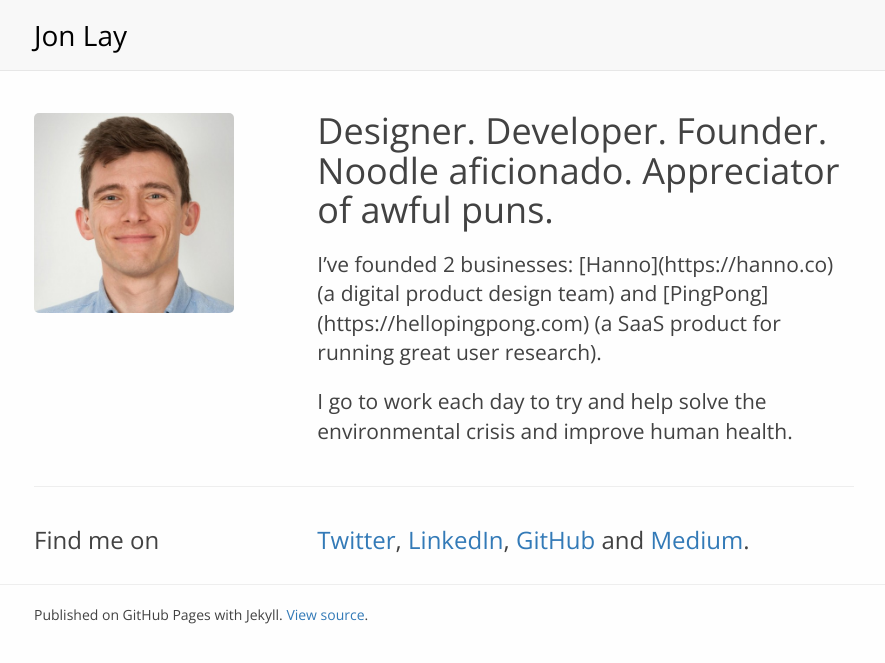
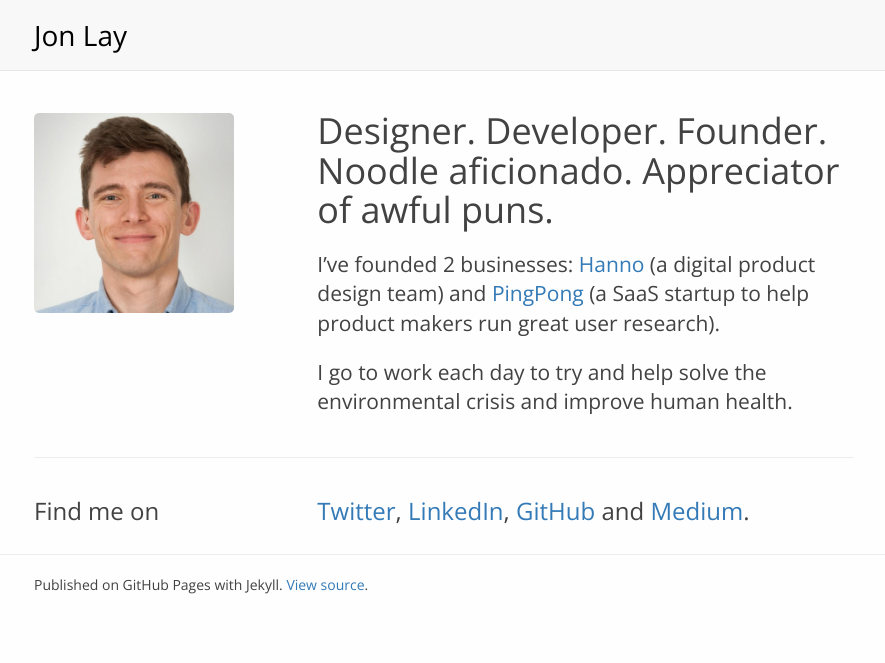
Before and after one commit to jonlay/jonlay.github.io, a Jekyll site: the page built from index.md, in a window 1280 px wide. Shown: the top 663 px of the page, without its empty margins (196-1081 px from the left). Built offline with Jekyll 4.4.1, drawn with Linux system fonts in a browser that asks for light colours; nearby versions of some CDN libraries; Markdown is read by kramdown in place of the engine named in the settings; comment, search, counter and statistics services are not loaded.

Commit message:
Update index.md

```diff
--- a/index.md
+++ b/index.md
@@ -10,7 +10,7 @@ title: Homepage
   <div class="col-sm-8">
     <h1>Designer. Developer. Founder. Noodle aficionado. Appreciator of awful puns.</h1>
 
-    <p class="lead">I&rsquo;ve founded 2 businesses: [Hanno](https://hanno.co) (a digital product design team) and [PingPong](https://hellopingpong.com) (a SaaS product for running great user research).</p>
+    <p class="lead">I&rsquo;ve founded 2 businesses: <a href="https://hanno.co">Hanno</a> (a digital product design team) and <a href="https://hellopingpong.com">PingPong</a> (a SaaS startup to help product makers run great user research).</p>
 
     <p class="lead">I go to work each day to try and help solve the environmental crisis and improve human health.</p>
   </div>
```
